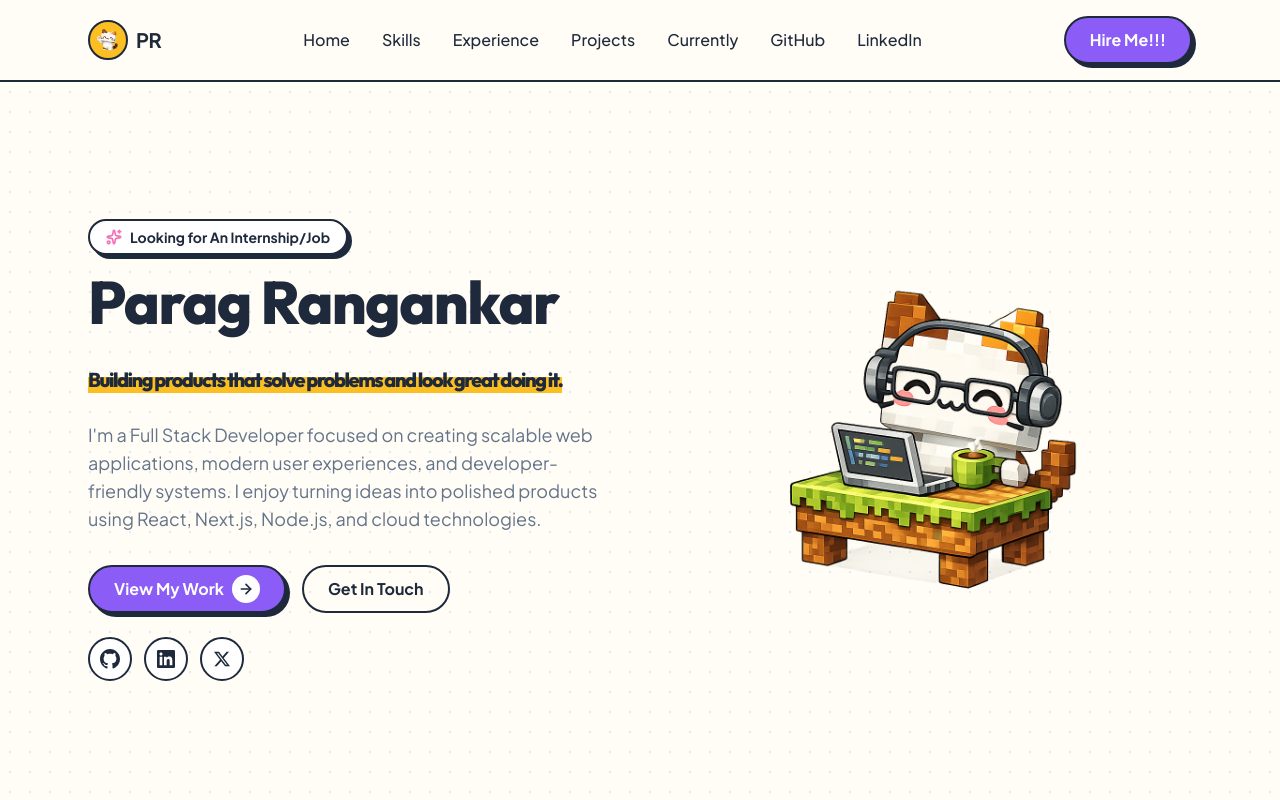
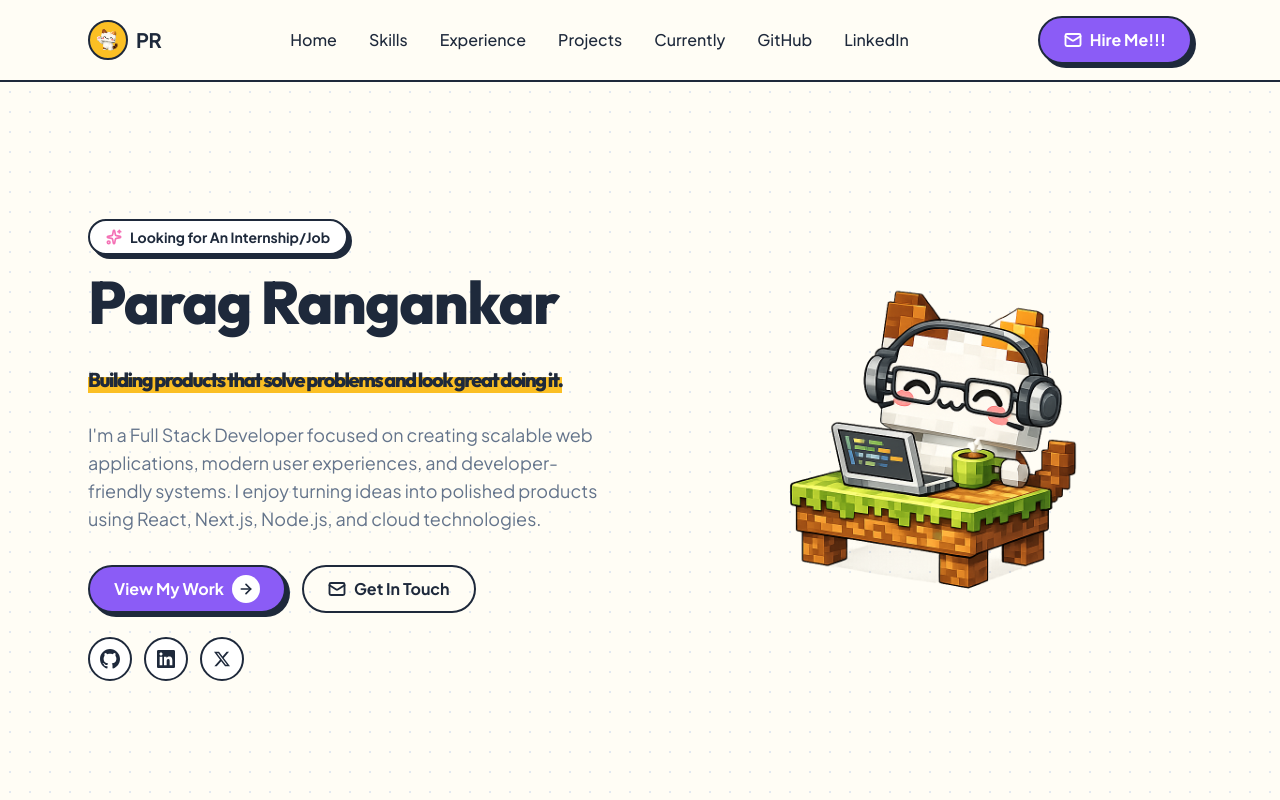
Before and after one commit to parag0811/portfolio, a Next.js app: page / in a window 1280 px wide. Shown: the top 800 px of the page. Built offline with nearby package versions, Linux system fonts and the light colour scheme.

Commit message:
fixed the mail buttons

```diff
--- a/src/app/layout.tsx
+++ b/src/app/layout.tsx
@@ -3,6 +3,7 @@ import { Outfit, Plus_Jakarta_Sans } from "next/font/google";
 import "./globals.css";
 import { SiteHeader } from "@/components/layout/site-header";
 import { SiteFooter } from "@/components/layout/site-footer";
+import { ToastProvider } from "@/components/ui/toast";
 
 const outfit = Outfit({
   variable: "--font-outfit",
@@ -33,9 +34,11 @@ export default function RootLayout({
       className={`${outfit.variable} ${jakarta.variable} h-full antialiased`}
     >
       <body className="min-h-full flex flex-col bg-background text-foreground">
-        <SiteHeader />
-        <main className="flex-1">{children}</main>
-        <SiteFooter />
+        <ToastProvider>
+          <SiteHeader />
+          <main className="flex-1">{children}</main>
+          <SiteFooter />
+        </ToastProvider>
       </body>
     </html>
   );
--- a/src/components/layout/site-header.tsx
+++ b/src/components/layout/site-header.tsx
@@ -5,6 +5,7 @@ import { useState } from "react";
 import { Menu, X } from "lucide-react";
 import Image from "next/image";
 import { Button } from "@/components/ui/button";
+import { EmailButton } from "@/components/ui/email-button";
 
 const NAV_LINKS = [
   { href: "#hero", label: "Home" },
@@ -63,9 +64,7 @@ export function SiteHeader() {
         </nav>
 
         <div className="hidden md:block">
-          <Button href="https://mail.google.com/mail/?view=cm&to=paragrangankar@gmail.com" target="_blank" rel="noopener noreferrer" withArrow={false}>
-            Hire Me!!!
-          </Button>
+          <EmailButton label="Hire Me!!!" variant="primary" />
         </div>
 
         {/* Mobile toggle */}
@@ -110,9 +109,7 @@ export function SiteHeader() {
               </Link>
             )
           )}
-          <Button href="https://mail.google.com/mail/?view=cm&to=paragrangankar@gmail.com" target="_blank" rel="noopener noreferrer" withArrow={false} className="mt-2 w-full">
-            Hire Me!!!
-          </Button>
+          <EmailButton label="Hire Me!!!" variant="primary" className="mt-2 w-full" />
         </nav>
       )}
     </header>
--- a/src/components/sections/currently.tsx
+++ b/src/components/sections/currently.tsx
@@ -4,6 +4,7 @@ import { useState } from "react";
 import { Plus, Download, Mail } from "lucide-react";
 import { SectionHeading } from "@/components/ui/badge";
 import { Button } from "@/components/ui/button";
+import { EmailButton } from "@/components/ui/email-button";
 import { motion } from "framer-motion";
 
 const CURRENTLY = [
@@ -102,16 +103,7 @@ export function Currently() {
           </p>
 
           <div className="relative z-10 mt-8 flex flex-col sm:flex-row justify-center gap-4">
-            <Button
-              href="mailto:paragrangankar@gmail.com"
-              withArrow={false}
-              className="bg-tertiary text-foreground"
-            >
-              <span className="flex items-center gap-2">
-                <Mail size={18} strokeWidth={2.5} />
-                Get In Touch
-              </span>
-            </Button>
+            <EmailButton label="Get In Touch" variant="tertiary" />
 
             <a
               href="/Parag_Rangankar_Resume.pdf"
--- a/src/components/sections/hero.tsx
+++ b/src/components/sections/hero.tsx
@@ -4,6 +4,7 @@ import { Sparkles } from "lucide-react";
 import Image from "next/image";
 import { motion } from "framer-motion";
 import { Button } from "@/components/ui/button";
+import { EmailButton } from "@/components/ui/email-button";
 import {
   ShapeCircle,
   ShapeSquare,
@@ -53,9 +54,7 @@ export function Hero() {
 
             <div className="mt-8 flex flex-wrap items-center gap-4">
               <Button href="#projects">View My Work</Button>
-              <Button href="https://mail.google.com/mail/?view=cm&to=paragrangankar@gmail.com" target="_blank" rel="noopener noreferrer" variant="secondary" withArrow={false}>
-                Get In Touch
-              </Button>
+              <EmailButton label="Get In Touch" variant="secondary" />
             </div>
 
             <div className="mt-6 flex items-center gap-3">
--- /dev/null
+++ b/src/components/ui/email-button.tsx
@@ -0,0 +1,67 @@
+"use client";
+
+import { Mail } from "lucide-react";
+import { useToast } from "@/components/ui/toast";
+
+type EmailButtonProps = {
+  email?: string;
+  label?: string;
+  variant?: "primary" | "secondary" | "tertiary";
+  className?: string;
+};
+
+export function EmailButton({
+  email = "paragrangankar@gmail.com",
+  label = "Get In Touch",
+  variant = "primary",
+  className = "",
+}: EmailButtonProps) {
+  const { showToast } = useToast();
+
+  const handleClick = () => {
+    // 1. Copy email to clipboard
+    if (typeof window !== "undefined" && navigator.clipboard) {
+      navigator.clipboard
+        .writeText(email)
+        .then(() => {
+          showToast("Email copied to clipboard!", email);
+        })
+        .catch(() => {
+          showToast("Opening email client...", email);
+        });
+    } else {
+      showToast("Opening email client...", email);
+    }
+
+    // 2. Trigger mailto navigation
+    window.location.href = `mailto:${email}`;
+  };
+
+  const variantStyles = {
+    primary:
+      "bg-accent text-accent-foreground shadow-[var(--shadow-pop)] hover:-translate-x-0.5 hover:-translate-y-0.5 hover:shadow-[var(--shadow-pop-hover)] active:translate-x-0.5 active:translate-y-0.5 active:shadow-[var(--shadow-pop-active)]",
+    secondary:
+      "bg-transparent text-foreground hover:bg-tertiary active:translate-x-0.5 active:translate-y-0.5",
+    tertiary:
+      "bg-tertiary text-foreground shadow-[var(--shadow-pop)] hover:-translate-x-0.5 hover:-translate-y-0.5 hover:shadow-[var(--shadow-pop-hover)] active:translate-x-0.5 active:translate-y-0.5 active:shadow-[var(--shadow-pop-active)]",
+  };
+
+  return (
+    <button
+      type="button"
+      onClick={handleClick}
+      className={[
+        "inline-flex items-center justify-center gap-2 font-bold rounded-full border-2 border-foreground",
+        "transition-all duration-300 ease-[var(--ease-bounce)] min-h-12 px-6",
+        "focus-visible:outline-none focus-visible:ring-4 focus-visible:ring-ring/40 cursor-pointer",
+        variantStyles[variant],
+        className,
+      ].join(" ")}
+    >
+      <span className="flex items-center gap-2">
+        <Mail size={18} strokeWidth={2.5} />
+        {label}
+      </span>
+    </button>
+  );
+}
--- /dev/null
+++ b/src/components/ui/toast.tsx
@@ -0,0 +1,74 @@
+"use client";
+
+import { createContext, useContext, useState, ReactNode } from "react";
+import { motion, AnimatePresence } from "framer-motion";
+import { Check, X, Mail } from "lucide-react";
+
+type ToastContextType = {
+  showToast: (message: string, description?: string) => void;
+};
+
+const ToastContext = createContext<ToastContextType | undefined>(undefined);
+
+export function ToastProvider({ children }: { children: ReactNode }) {
+  const [toast, setToast] = useState<{
+    id: number;
+    message: string;
+    description?: string;
+  } | null>(null);
+
+  const showToast = (message: string, description?: string) => {
+    const id = Date.now();
+    setToast({ id, message, description });
+    setTimeout(() => {
+      setToast((current) => (current?.id === id ? null : current));
+    }, 3500);
+  };
+
+  return (
+    <ToastContext.Provider value={{ showToast }}>
+      {children}
+      <AnimatePresence>
+        {toast && (
+          <motion.div
+            initial={{ opacity: 0, y: 50, scale: 0.9, rotate: -2 }}
+            animate={{ opacity: 1, y: 0, scale: 1, rotate: 0 }}
+            exit={{ opacity: 0, y: 20, scale: 0.95 }}
+            transition={{ duration: 0.3, ease: [0.34, 1.56, 0.64, 1] }}
+            className="fixed bottom-6 right-6 z-50 flex items-center gap-3.5 rounded-[var(--radius-lg)] border-2 border-foreground bg-card p-4 shadow-[var(--shadow-pop)] text-foreground max-w-sm"
+          >
+            <div className="flex h-10 w-10 flex-none items-center justify-center rounded-full border-2 border-foreground bg-tertiary">
+              <Check size={20} strokeWidth={3} className="text-foreground" />
+            </div>
+            <div className="flex-1 min-w-0 pr-2">
+              <p className="font-extrabold text-sm leading-tight text-foreground flex items-center gap-1.5">
+                {toast.message}
+              </p>
+              {toast.description && (
+                <p className="text-xs font-bold text-muted-foreground mt-1 truncate">
+                  {toast.description}
+                </p>
+              )}
+            </div>
+            <button
+              type="button"
+              onClick={() => setToast(null)}
+              className="flex h-7 w-7 flex-none items-center justify-center rounded-full border-2 border-foreground bg-muted text-foreground hover:bg-secondary transition-colors focus-visible:outline-none focus-visible:ring-2 focus-visible:ring-ring"
+              aria-label="Close notification"
+            >
+              <X size={14} strokeWidth={2.5} />
+            </button>
+          </motion.div>
+        )}
+      </AnimatePresence>
+    </ToastContext.Provider>
+  );
+}
+
+export function useToast() {
+  const context = useContext(ToastContext);
+  if (!context) {
+    throw new Error("useToast must be used within a ToastProvider");
+  }
+  return context;
+}
```
